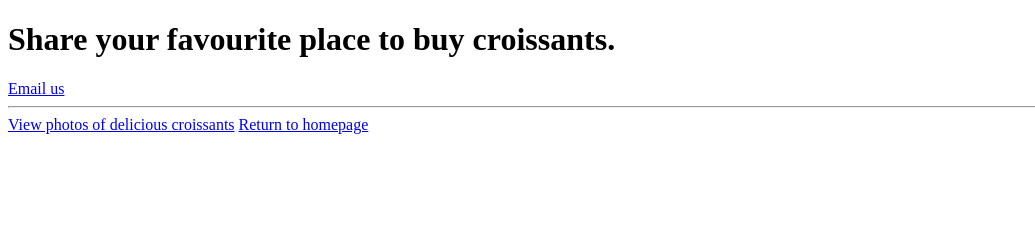
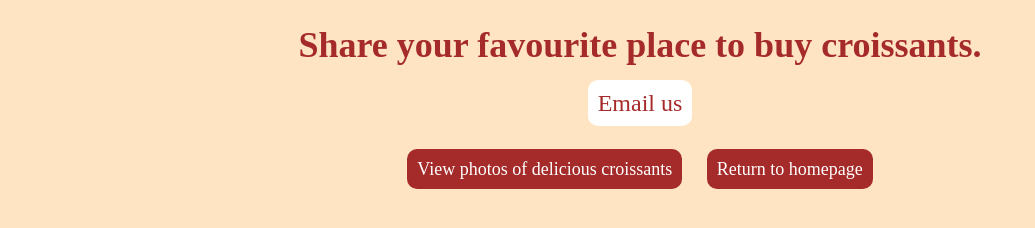
Before and after one commit to HRHTaggers/Croissant-Project, a plain HTML site: page contact.html in a window 1280 px wide. Shown: the whole page, without its empty margins (0-1035 px from the left). Drawn offline with Linux system fonts and the light colour scheme.

Commit message:
Addition of CSS for page styling

```diff
--- a/contact.html
+++ b/contact.html
@@ -4,16 +4,17 @@
     <meta charset="UTF-8" />
     <meta name="viewport" content="width=device-width, initial-scale=1.0" />
     <meta http-equiv="X-UA-Compatible" content="ie=edge" />
+    <link href="/src/styles.css" rel="stylesheet">
     <title>Croissant Website</title>
   </head>
   <body>
     <h1>Share your favourite place to buy croissants.</h1>
-    <a href="mailto:h.r.heslop@gmail.com">Email us</a>
+    <div>
+    <a href="mailto:h.r.heslop@gmail.com" class="contact-button">Email us</a>
+    </div>
     <br />
-    <hr />
-    <div>
-        <a href="/photo.html">View photos of delicious croissants</a>
-        <a href="/">Return to homepage</a>
-    </div>
+    <br />
+    <a href="/photo.html">View photos of delicious croissants</a>
+    <a href="/">Return to homepage</a>
   </body>
 </html>
--- a/src/styles.css
+++ b/src/styles.css
@@ -0,0 +1,27 @@
+body {
+    font-family: 'Times New Roman', Times, serif;
+    font-size: 18px;
+    background-color: bisque;
+    color:brown;
+    text-align: center;
+}
+
+h1, h2 {
+    font-weight: bold;
+}
+
+a {
+    background: brown;
+    color: white;
+    padding: 10px;
+    border-radius: 10px;
+    margin: 10px;
+    text-decoration: none;
+}
+
+.contact-button {
+    background-color: white;
+    color: brown;
+    font-size: 24px;
+    margin-bottom: 20px;
+}
```
Also changed, not shown: index.html (+2 -0 lines), photo.html (+4 -2 lines).
